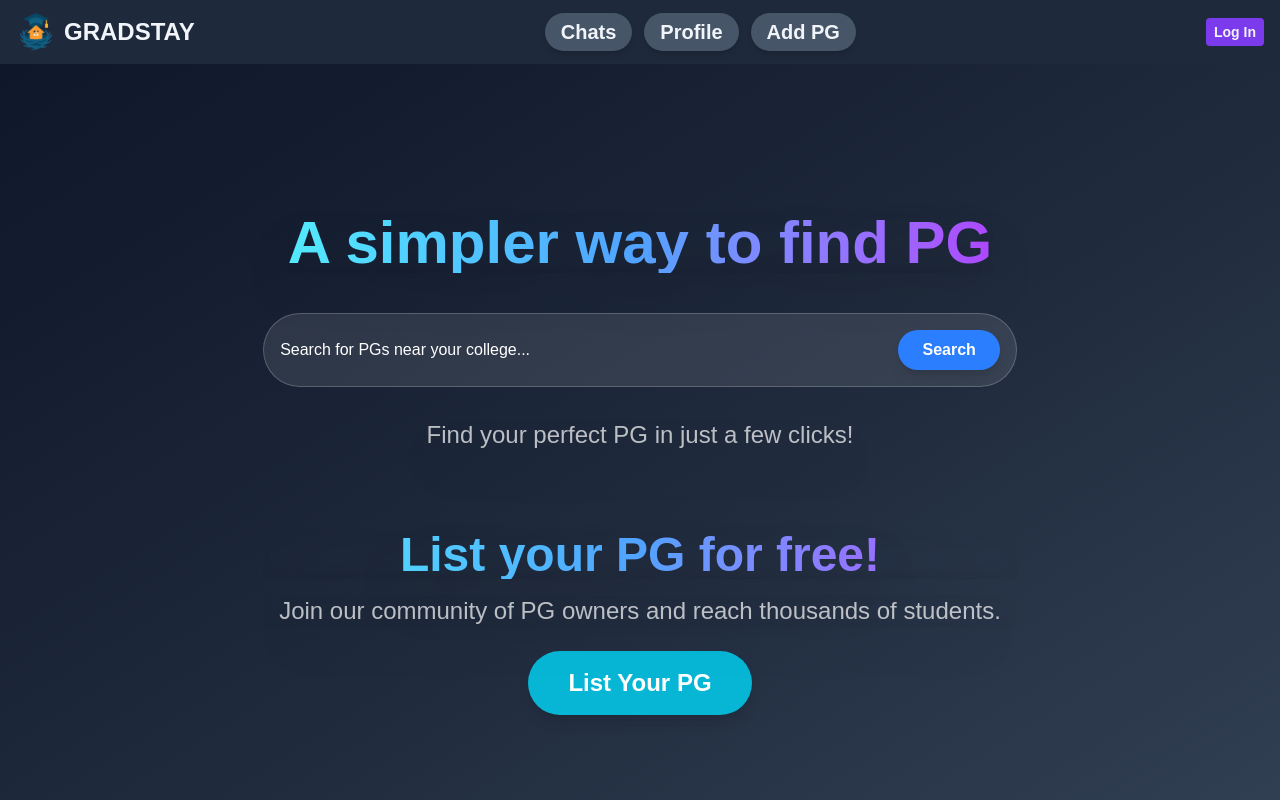
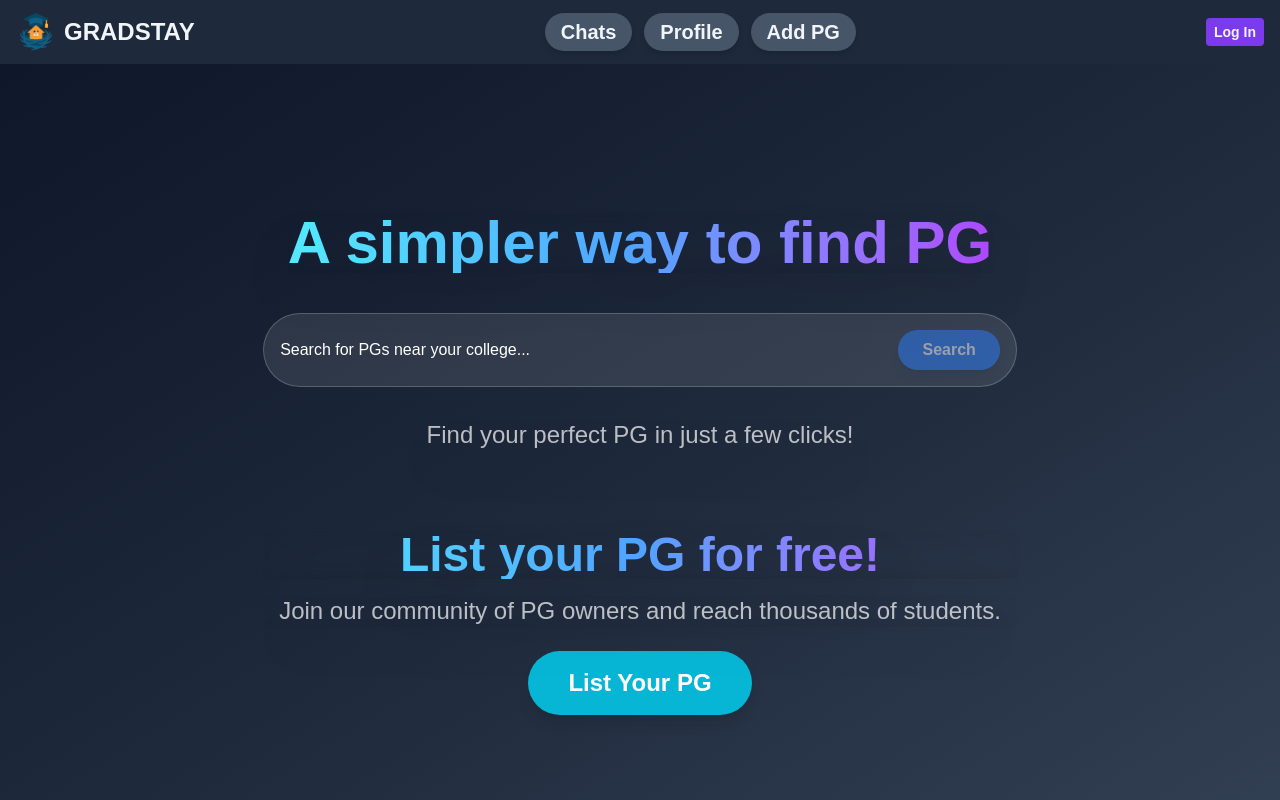
Before and after one commit to ankitk18/pg-listing, a Next.js app: page / in a window 1280 px wide. Built offline with nearby package versions, Linux system fonts and the light colour scheme.

Commit message:
added some minor things

```diff
--- a/src/app/page.js
+++ b/src/app/page.js
@@ -47,10 +47,11 @@ export default function Home() {
               onChange={(e) => setCollegeName(e.target.value)}
             />
             <button
+              disabled={results.length == 0}
               onClick={() =>
                 (window.location.href = `/pg?collegeName=${collegeName}`)
               }
-              className="bg-blue-500 hover:bg-blue-600 text-white font-semibold py-2 px-3 sm:px-4 md:px-6 rounded-full shadow-lg transition whitespace-nowrap text-sm sm:text-base"
+              className = {` bg-blue-500 hover:bg-blue-600 text-white font-semibold py-2 px-3 sm:px-4 md:px-6 rounded-full shadow-lg transition whitespace-nowrap text-sm sm:text-base ${results.length == 0 ? 'opacity-50 cursor-not-allowed' : ''}`}
             >
               Search
             </button>
--- a/src/app/pg/page.js
+++ b/src/app/pg/page.js
@@ -82,6 +82,11 @@ function PgSuggestContent() {
                   <PgCard key={pg.name} pg={pg} />
                 </Link>
               ))}
+              {pgs.length === 0 && (
+                <div className="col-span-1 md:col-span-2 lg:col-span-3 text-center text-gray-500">
+                  No PGs found for "{collegeName}"
+                </div>
+              )}
             </div>
           </div>
         ) : (
```
